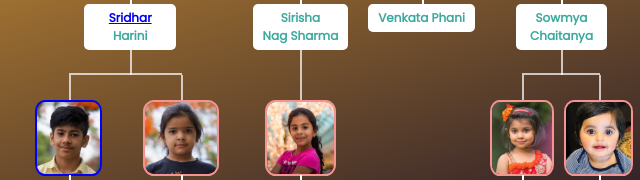
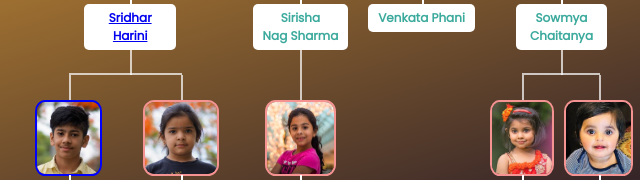
Before and after one commit to honeyshri001/choppakatla, a plain HTML site: page index.html in a window 1280 px wide. Shown: the part 572-752 px from the top of the page, 0-640 px from the left. Drawn offline with nearby package versions, Linux system fonts and the light colour scheme.

Commit message:
Fix HTML structure and update family member links

```diff
--- a/index.html
+++ b/index.html
@@ -69,7 +69,7 @@ $(document).ready(function(){
                                                 <div class="person">
                                                     <img src="images/sridharharini.jpg" alt="">
                                                     <p class="name">
-                                                        <a href="http://sridhar.choppakatla.com" target="_blank">Sridhar</a> <br /> Harini
+                                                        <a href="http://sridhar.ch" target="_blank">Sridhar</a> <br /> <a href="http://harini.choppakatla.com" target="_blank">Harini</a>
                                                     </p>
                                                 </div>
                                             </div>
@@ -311,4 +311,5 @@ $(document).ready(function(){
     </script>
 
 </body>
+
 </html>
```
